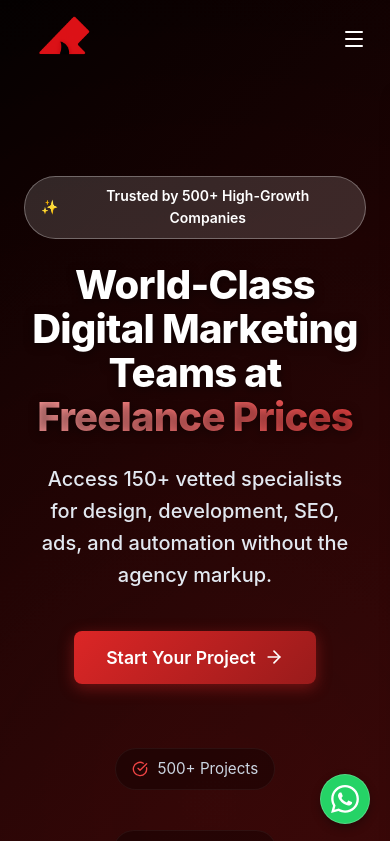
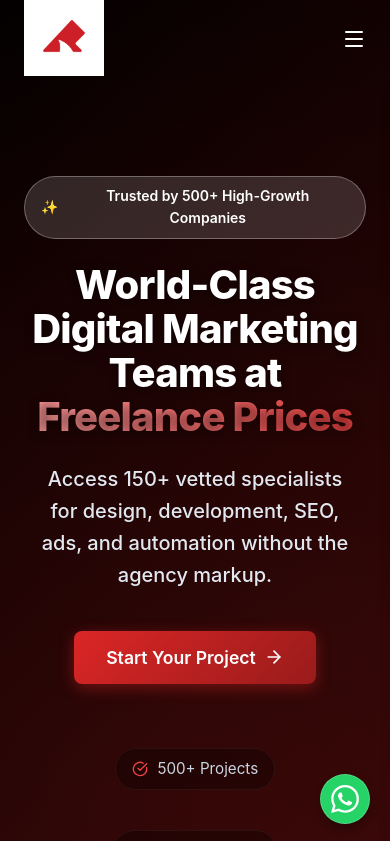
Before and after one commit to Fazilfazi991/redshark, a React (Vite) app: page / in a window 390 px wide. Shown: the top 841 px of the page. Built offline with nearby package versions, Linux system fonts and the light colour scheme.

Commit message:
Replace logo and fix mobile overflow issues

```diff
--- a/src/components/Footer.tsx
+++ b/src/components/Footer.tsx
@@ -9,7 +9,7 @@ const Footer = () => {
                 <div className="footer-grid">
                     {/* Col 1 */}
                     <div className="footer-col">
-                        <img src="/logo.png" alt="REDSHARK" style={{ height: '64px', width: 'auto', marginBottom: '16px' }} />
+                        <img src="/logo-red.jpg" alt="REDSHARK" style={{ height: '64px', width: 'auto', marginBottom: '16px' }} />
                         <p className="footer-desc">
                             Access the world's top digital marketing talent without the agency markup.
                         </p>
--- a/src/components/Header.css
+++ b/src/components/Header.css
@@ -160,7 +160,10 @@
         position: fixed;
         top: var(--header-height);
         left: 0;
-        width: 100%;
+        width: 100vw;
+        /* Use viewport width */
+        max-width: 100%;
+        /* Ensure no overflow */
         height: calc(100vh - var(--header-height));
         /* Full height minus header */
         background-color: white;
@@ -175,6 +178,8 @@
         overflow-y: auto;
         /* Enable scrolling */
         box-shadow: 0 10px 15px -3px rgba(0, 0, 0, 0.1);
+        overflow-x: hidden;
+        /* Prevent internal horizontal scroll */
     }
 
     .desktop-nav.open {
--- a/src/components/Header.tsx
+++ b/src/components/Header.tsx
@@ -30,7 +30,7 @@ const Header = () => {
         <header className={`header ${isScrolled || !isHomePage ? 'scrolled' : ''}`}>
             <div className="container header-container">
                 <Link to="/" className="logo">
-                    <img src="/logo.png" alt="REDSHARK" style={{ height: '80px', width: 'auto' }} />
+                    <img src="/logo-red.jpg" alt="REDSHARK" style={{ height: '80px', width: 'auto' }} />
                 </Link>
 
                 <nav className={`desktop-nav ${mobileMenuOpen ? 'open' : ''}`}>
--- a/src/components/SocialProof.tsx
+++ b/src/components/SocialProof.tsx
@@ -4,7 +4,7 @@ import './SocialProof.css';
 const SocialProof = () => {
     const brands = [
         { name: "BridgeWater", file: "BRIDGEWATER-LAST-400x150.png" },
-        { name: "Logo", file: "logo.png" },
+        { name: "RedShark", file: "../logo-red.jpg" }, // Access from root public
         { name: "NeoNights", file: "neonights-Logo__a-scaled-300x192.png" },
         { name: "ZapMart", file: "zapmart_logo_600x@2x.webp" }
     ];
--- a/src/index.css
+++ b/src/index.css
@@ -39,6 +39,9 @@
 
 html {
   scroll-behavior: smooth;
+  overflow-x: hidden;
+  /* Prevent horizontal scroll */
+  width: 100vw;
 }
 
 body {
@@ -47,6 +50,9 @@ body {
   color: var(--text-main);
   line-height: 1.6;
   -webkit-font-smoothing: antialiased;
+  overflow-x: hidden;
+  /* Prevent horizontal scroll */
+  width: 100%;
 }
 
 a {
```
Also changed, not shown: public/logo-red.jpg (added).
